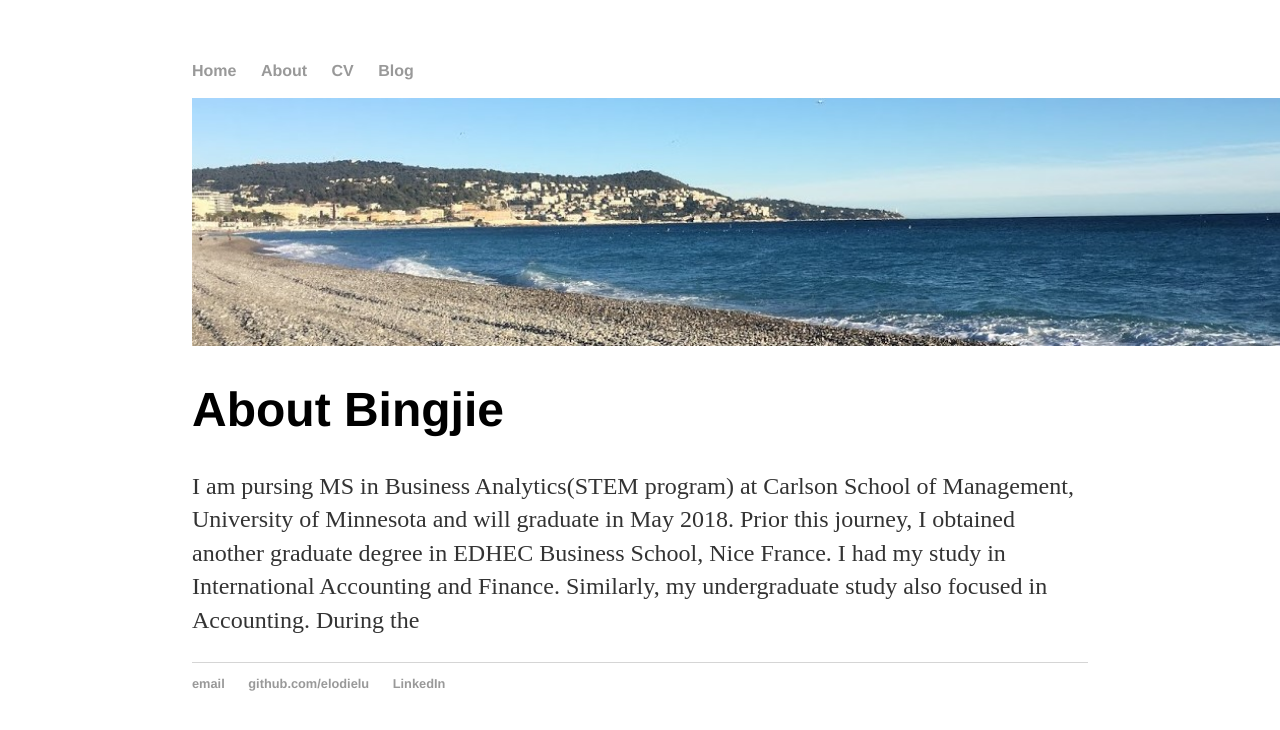
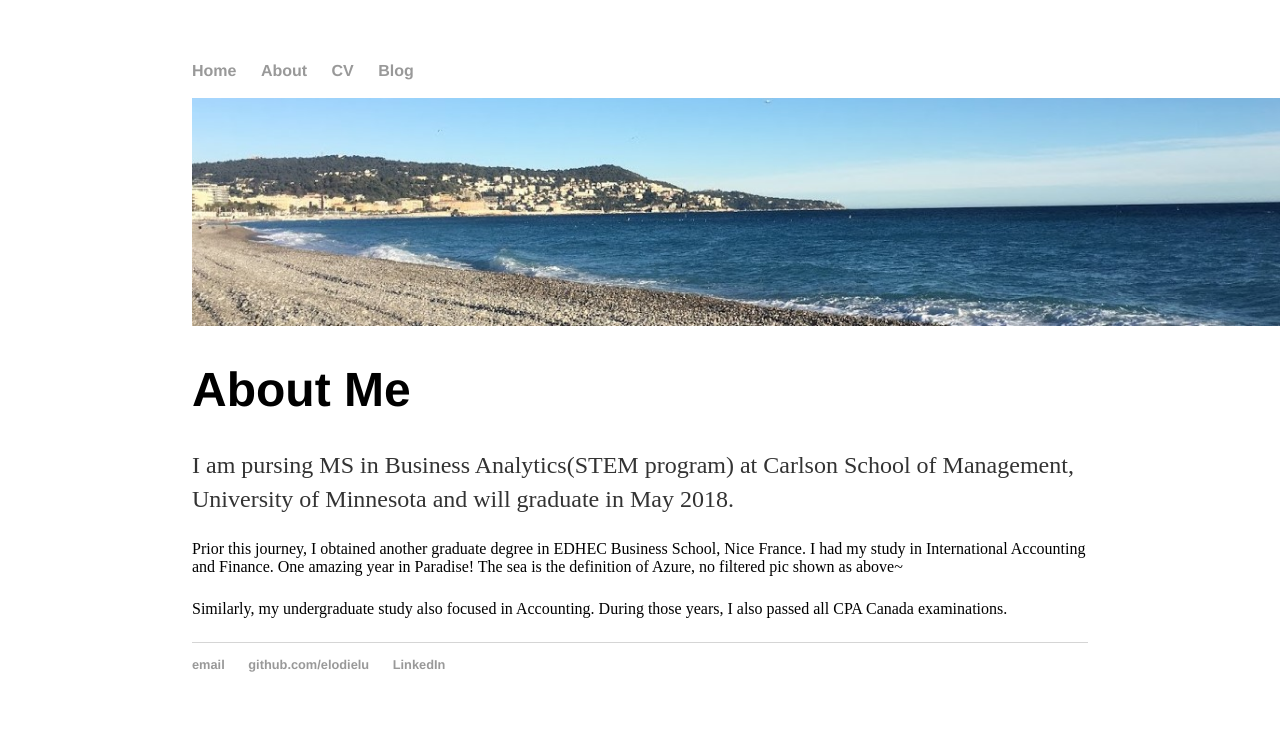
Before and after one commit to elodielu/elodielu.github.io, a Jekyll site: the page built from about/index.html, in a window 1280 px wide. Shown: the top 730 px of the page. Built offline with Jekyll 4.4.1, drawn with Linux system fonts in a browser that asks for light colours.

Commit message:
Update index.html

```diff
--- a/about/index.html
+++ b/about/index.html
@@ -4,10 +4,12 @@ title: About Bingjie Lu
 ---
 
 		<div class="about">
-			<img src="/picture/Nice.jpg" width="1200">
+			<img src="/picture/Nice.jpg" width="1100">
 
-			<h1>About Bingjie</h1>
-			<p>I am pursing MS in Business Analytics(STEM program) at Carlson School of Management, University of Minnesota and will graduate in May 2018. Prior this journey, I obtained another graduate degree in EDHEC Business School, Nice France. I had my study in International Accounting and Finance. Similarly, my undergraduate study also focused in Accounting. During the </p>
+			<h1>About Me</h1>
+			<p>I am pursing MS in Business Analytics(STEM program) at Carlson School of Management, University of Minnesota and will graduate in May 2018. </p>
+			Prior this journey, I obtained another graduate degree in EDHEC Business School, Nice France. I had my study in International Accounting and Finance. One amazing year in Paradise! The sea is the definition of Azure, no filtered pic shown as above~ </p>
+			Similarly, my undergraduate study also focused in Accounting. During those years, I also passed all CPA Canada examinations.</p>
 
 
 		</div>
```
